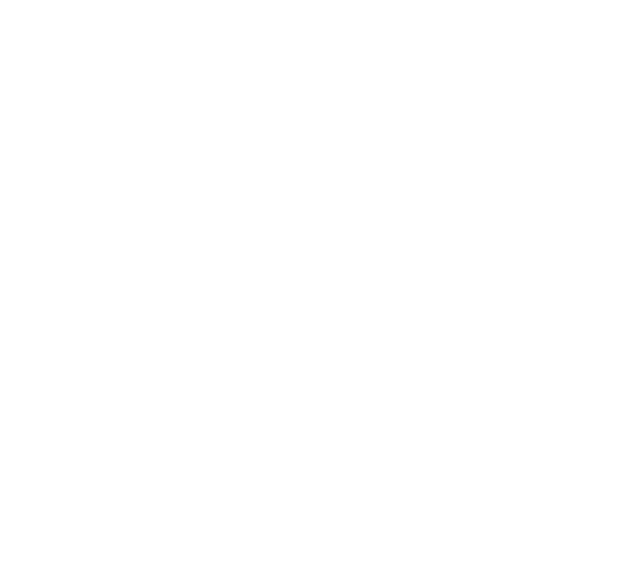
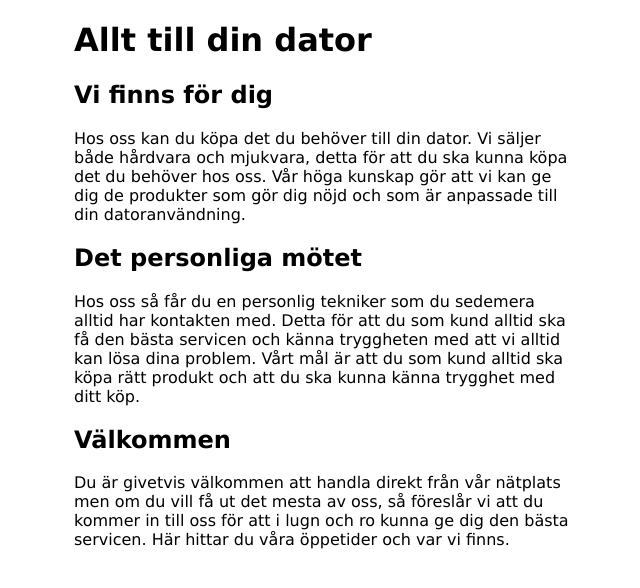
Before and after one commit to grimaldo1/myStudyProject, a plain HTML site: page index.html in a window 1280 px wide. Shown: the whole page, without its empty margins (316-956 px from the left). Drawn offline with Linux system fonts and the light colour scheme.

Commit message:
Pbyggnad av sidan

```diff
--- a/index.html
+++ b/index.html
@@ -1,14 +1,37 @@
 <!DOCTYPE html>
 
-<html>
+<html lang="sv">
 <head>
 	<meta charset="utf-8">
 	<title>Allt För Datorer</title>
 	<meta name="description" content="Hårdvara och mjukvara till försäljning.
 	 Även en plats att söka arbete på">
 	 <meta name="keywords" content="arbeta, datorer, hårdvara, moderkort, grafikkort">
+	 <!--Ska flyttas till extern fil-->
+	 <style>
+		body {
+		font-family : ariel, verdana, sans-serif;
+		width : 500px;
+		margin : auto;
+		background-color : #FFFFFF;
+		}
+	 </style>
 </head>
 <body>
-
+	<h1>Allt till din dator</h1>
+	<h2>Vi finns för dig</h2>
+	<p>Hos oss kan du köpa det du behöver till din dator. Vi säljer både hårdvara och
+	mjukvara, detta för att du ska kunna köpa det du behöver hos oss. Vår höga kunskap
+	gör att vi kan ge dig de produkter som gör dig nöjd och som är anpassade till din datoranvändning.</p>
+	<h2>Det personliga mötet</h2>
+	<p>Hos oss så får du en personlig tekniker som du sedemera alltid har kontakten med.
+	Detta för att du som kund alltid ska få den bästa servicen och känna tryggheten med att
+	vi alltid kan lösa dina problem. Vårt mål är att du som kund alltid ska köpa rätt produkt
+	och att du ska kunna känna trygghet med ditt köp. </p>
+	<h2>Välkommen</h2>
+	<p>Du är givetvis välkommen att handla direkt från vår nätplats men om du
+	vill få ut det mesta av oss, så föreslår vi att du kommer in till oss för att
+	i lugn och ro kunna ge dig den bästa servicen. Här hittar du våra öppetider och var vi
+	finns.</p>
 </body>
 </html>
```
